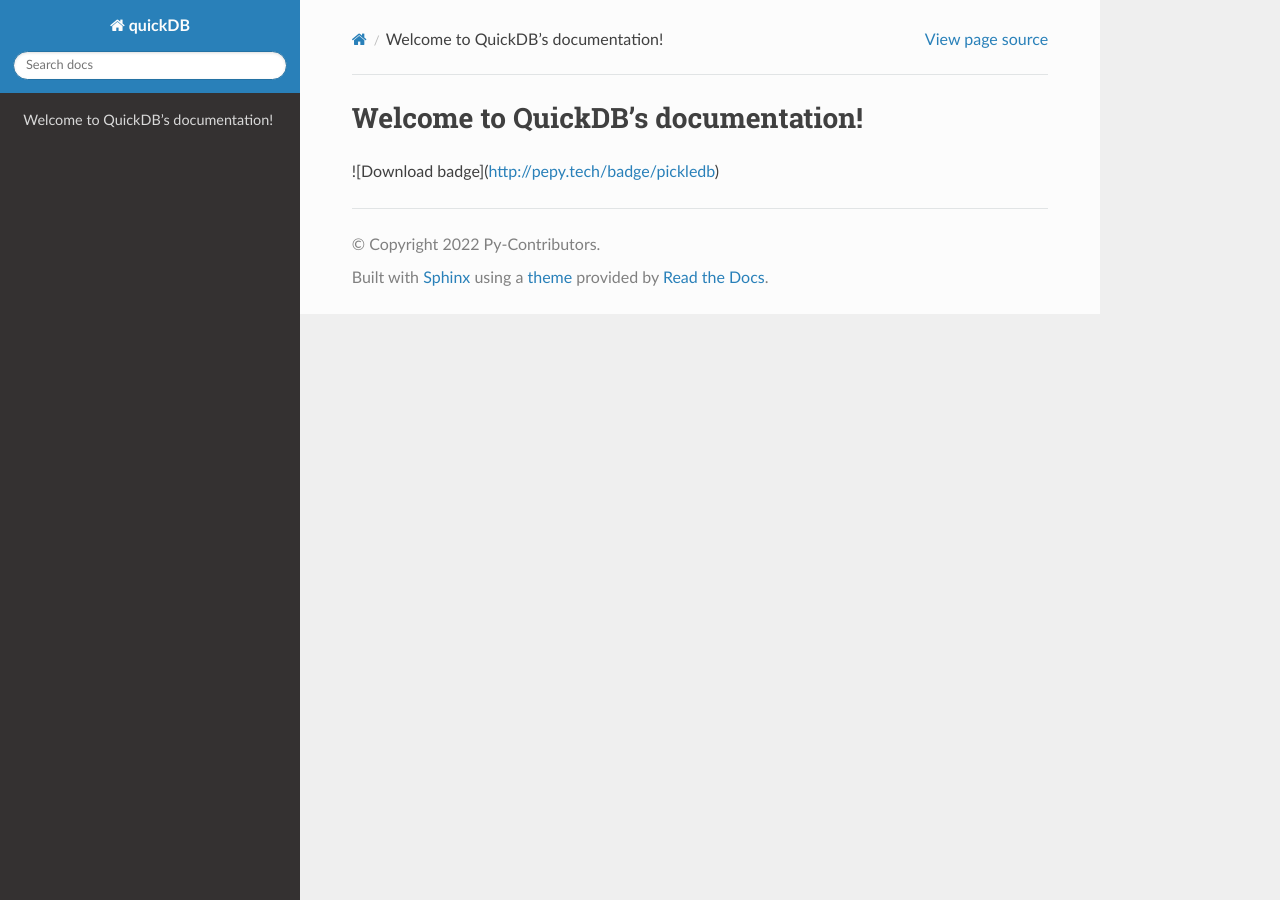
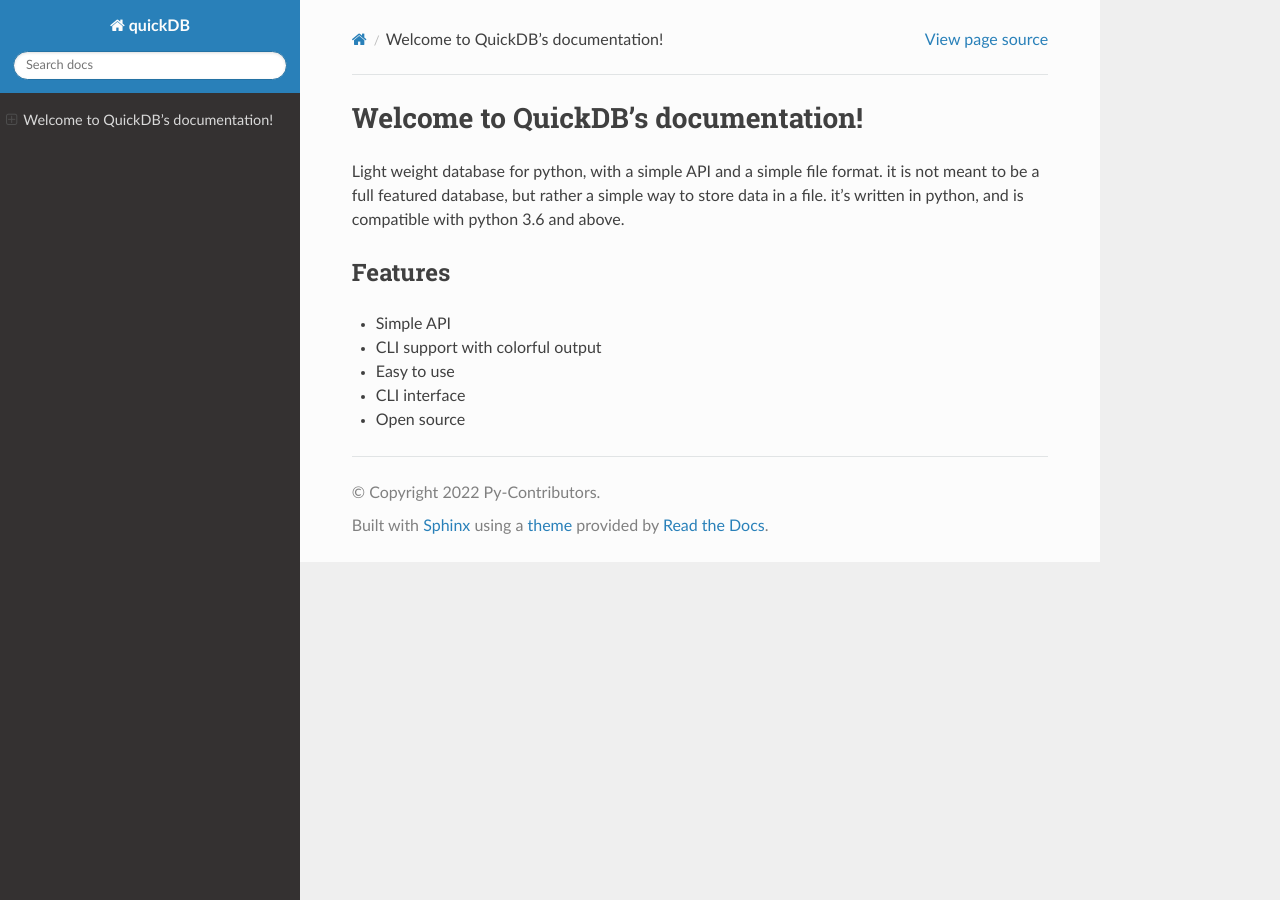
Before and after one commit to codeperfectplus/QuickDB, a Sphinx documentation site: the page built from docs/index.rst, in a window 1280 px wide. Built offline with Sphinx 7.4.7 and the Read the Docs theme 2.0.0, drawn with Linux system fonts in a browser that asks for light colours.

Commit message:
updating cli and docs

```diff
--- a/docs/index.rst
+++ b/docs/index.rst
@@ -4,4 +4,15 @@
 Welcome to QuickDB's documentation!
 =====================================
 
-![Download badge](http://pepy.tech/badge/pickledb)
+Light weight database for python, with a simple API and a simple file format.
+it is not meant to be a full featured database, but rather a simple way to store data in a file.
+it's written in python, and is compatible with python 3.6 and above.
+
+Features
+--------
+
+-  Simple API
+-  CLI support with colorful output
+-  Easy to use
+-  CLI interface
+-  Open source
--- a/setup.py
+++ b/setup.py
@@ -5,7 +5,7 @@
 
 setuptools.setup(
     name="quickDatabase",
-    version="0.0.1",
+    version="0.0.2",
     author="Deepak Raj",
     author_email="deepak008@live.com",
     description="Simple python database",
@@ -24,6 +24,6 @@
     ],
     python_requires=">=3.4",
     entry_points={
-        "console_scripts": [],
+        "console_scripts": ["quickdb=quickdb.cli:main"]
     },
 )
```
Also changed, not shown: docs/as_command_line.rst (added, +42 -0 lines), docs/installation.rst (added, +18 -0 lines), docs/as_module.rst (added), 4 other files.
